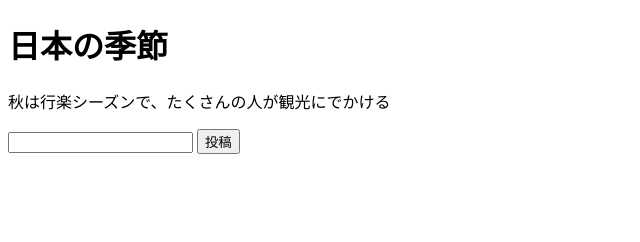
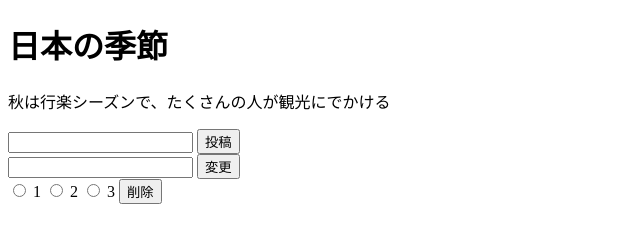
Before and after one commit to hatsumi3/node-express, a website: page index.html in a window 1280 px wide. Shown: the whole page, without its empty margins (0-640 px from the left). Drawn offline with Linux system fonts and the light colour scheme.

Commit message:
feat: add POST methods.

```diff
--- /dev/null
+++ b/data.txt
@@ -0,0 +1 @@
+qqqa
--- a/index.html
+++ b/index.html
@@ -12,5 +12,18 @@
       <input type="text" name="activity" />
       <button type="submit">投稿</button>
     </form>
+    <form action="/update" method="POST">
+      <input type="text" name="updatedActivity" />
+      <button type="submit">変更</button>
+    </form>
+    <form action="/delete" method="POST">
+      <input type="radio" name="number" id="one" value="0" />
+      <label for="one">1</label>
+      <input type="radio" name="number" id="two" value="1" />
+      <label for="two">2</label>
+      <input type="radio" name="number" id="three" value="2" />
+      <label for="three">3</label>
+      <button type="submit">削除</button>
+    </form>
   </body>
 </html>
```
Also changed, not shown: activities.json (added, +11 -0 lines), index.js (+18 -1 lines).
